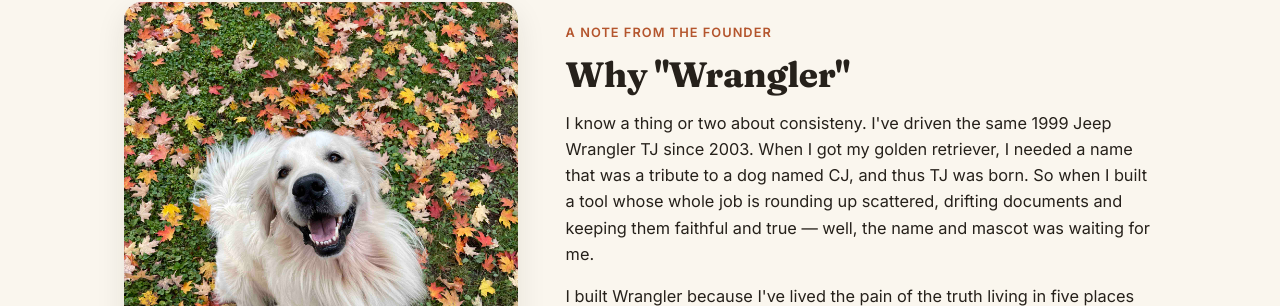
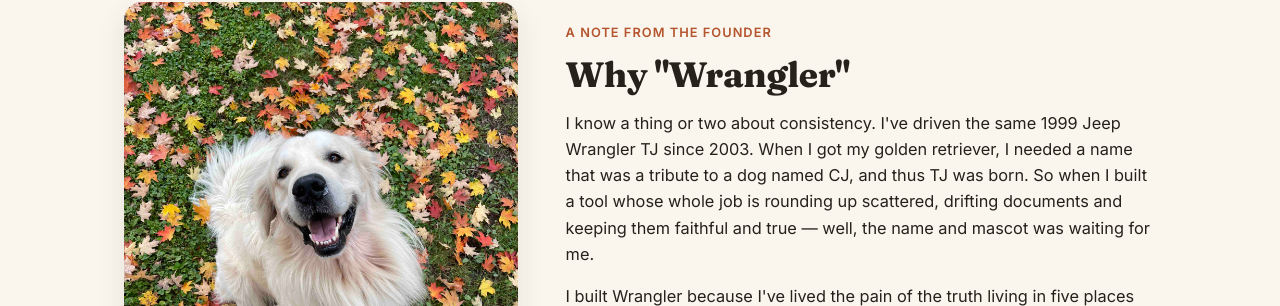
Before and after one commit to grokitlabs/grokitlabs.io, a Jekyll site: the page wrangler.html, which Jekyll copies as it is, in a window 1280 px wide and 900 px high, scrolled down 3674 px. Shown: the part 147-453 px from the top of the window. Built offline with Jekyll 4.4.1, drawn with Linux system fonts in a browser that asks for light colours.

```diff
--- a/wrangler.html
+++ b/wrangler.html
@@ -297,14 +297,8 @@
     <div class="founder-note">
       <div class="kicker">A note from the founder</div>
       <h2>Why "Wrangler"</h2>
-      <p>I know a thing or two about consisteny. I've driven the same 1999 Jeep Wrangler TJ since 2003.
-        When I got my golden retriever, I needed a name that was a tribute to a dog named CJ, and thus TJ was born.
-        So when I built a tool whose whole job is rounding up scattered, drifting documents and keeping them
-        faithful and true — well, the name and mascot was waiting for me.</p>
-      <p>I built Wrangler because I've lived the pain of the truth living in five places and AI advancements makes solving this problem much easier.
-        Every business I've run or worked with kept a wiki that was wrong, proposals that quoted last year's prices,
-        and SOPs nobody trusted. The fix was never "try harder" — it was making documents that maintain themselves,
-        with a human holding the reins.</p>
+      <p>I know a thing or two about consistency. I've driven the same 1999 Jeep Wrangler TJ since 2003. When I got my golden retriever, I needed a name that was a tribute to a dog named CJ, and thus TJ was born. So when I built a tool whose whole job is rounding up scattered, drifting documents and keeping them faithful and true — well, the name and mascot was waiting for me.</p>
+      <p>I built Wrangler because I've lived the pain of the truth living in five places and AI advancements makes solving this problem much easier. Every business I've run or worked with kept a wiki that was wrong, proposals that quoted last year's prices, and SOPs nobody trusted. The fix was never "try harder" — it was making documents that maintain themselves, with a human holding the reins.</p>
       <p>That's Wrangler. TJ supervises.</p>
       <p class="sig">— Michael</p>
     </div>
```
Also changed, not shown: other parts of wrangler.html (+2 -2 lines).
